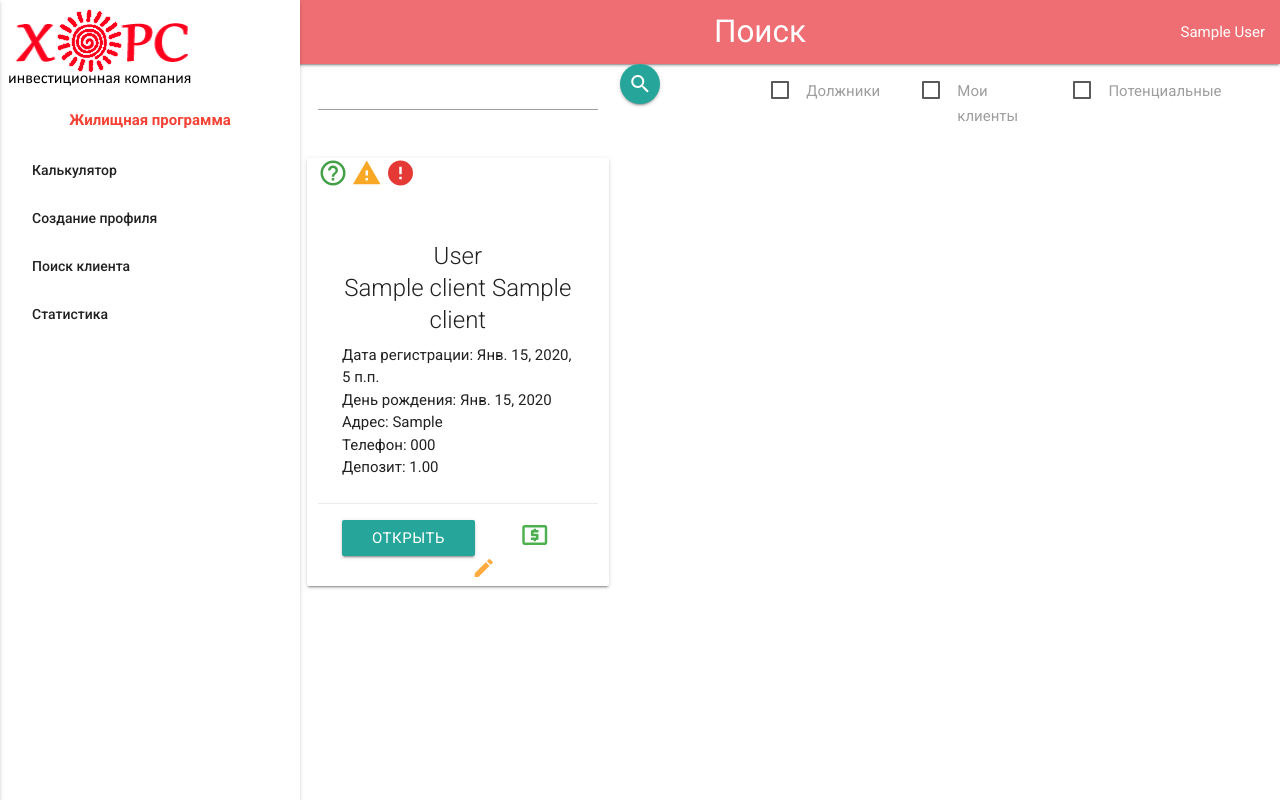
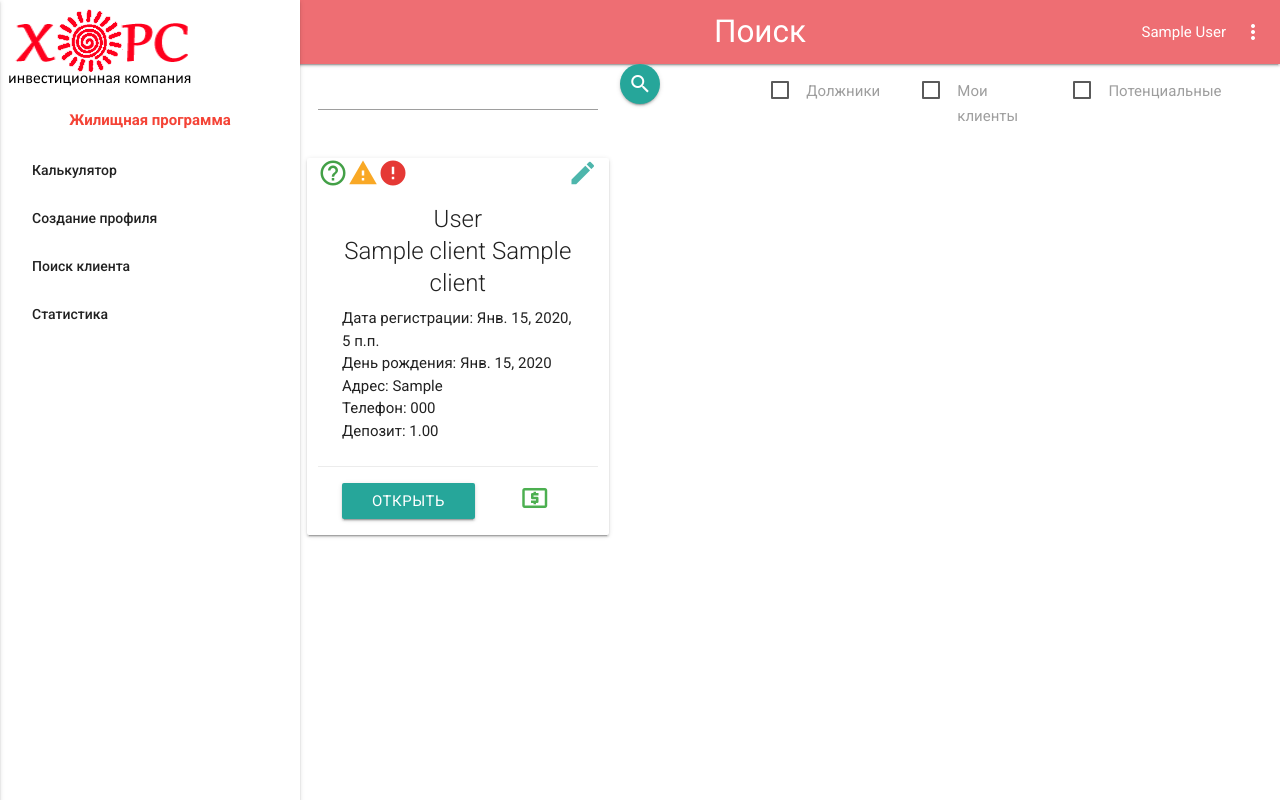
Before and after one commit to pinballwizard/horse, a Django app: page /search in a window 1280 px wide. Run offline with Django 3.2, Linux system fonts and the light colour scheme; a user stored in the database is signed in; tables that the repository leaves empty hold one stand-in row (values such as "Sample post"); some libraries are stand-ins or nearby versions.

Commit message:
fix search icons place

```diff
--- a/flatlease/static/flatlease/script/main.js
+++ b/flatlease/static/flatlease/script/main.js
@@ -55,4 +55,5 @@ $( document ).ready(function(){
         selectYears: 1000 // Creates a dropdown of number years to control year
     });
     $('select').material_select();
+    $(".dropdown-button").dropdown();
 });
--- a/flatlease/templates/flatlease/calculator.html
+++ b/flatlease/templates/flatlease/calculator.html
@@ -43,7 +43,7 @@
                     <a class="btn waves-effect waves-light white-text" href="{% url 'calculator' %}">
                         Сбросить
                     </a>
-                    <a class="btn-flat waves-effect waves-light right black-text" href="{% url 'addition' %}">
+                    <a class="btn-flat right teal-text" href="{% url 'addition' %}">
                         Перейти к оформлению
                     </a>
                 </div>
--- a/flatlease/templates/flatlease/search.html
+++ b/flatlease/templates/flatlease/search.html
@@ -43,14 +43,17 @@
     <div class="row">
         {% for client in clients %}
             <div class="card col s12 m6 l4">
+                <a class="tooltipped right teal-text text-lighten-2 top-icon" data-position="bottom" data-delay="50" data-tooltip="Редактировать профиль" href="{% url 'update_id' client.id %}">
+                    <i class="material-icons small" id="edit_{{ client.id }}">mode_edit</i>
+                </a>
             <!-- Задолженности и потенциальность-->
-                <a class="tooltipped potential green-text text-darken-1" data-position="bottom" data-delay="50" data-tooltip="Потенциальный клиент">
+                <a class="tooltipped potential green-text text-darken-1 left top-icon" data-position="bottom" data-delay="50" data-tooltip="Потенциальный клиент">
                     <i class="material-icons small">help_outline</i>
                 </a>
-                <a class="tooltipped warning yellow-text text-darken-3" data-position="bottom" data-delay="50" data-tooltip="Задолженность за 1 месяц">
+                <a class="tooltipped warning yellow-text text-darken-3 left top-icon" data-position="bottom" data-delay="50" data-tooltip="Задолженность за 1 месяц">
                     <i class="material-icons small">warning</i>
                 </a>
-                <a class="tooltipped debtor red-text text-darken-1" data-position="bottom" data-delay="50" data-tooltip="Задолженность за 2 или более месяцев">
+                <a class="tooltipped debtor red-text text-darken-1 left top-icon" data-position="bottom" data-delay="50" data-tooltip="Задолженность за 2 или более месяцев">
                     <i class="material-icons small">error</i>
                 </a>
                 <div class="card-content">
@@ -69,9 +72,6 @@
                     <a class="tooltipped green-text right" data-position="bottom" data-delay="50" data-tooltip="Добавить платеж" href="{% url 'client_page' client.id %}#payments">
                         <i class="material-icons small" id="payment_{{ client.id }}">local_atm</i>
                     </a>
-                    <a class="tooltipped right" data-position="bottom" data-delay="50" data-tooltip="Редактировать профиль" href="{% url 'update_id' client.id %}">
-                        <i class="material-icons" id="edit_{{ client.id }}">mode_edit</i>
-                    </a>
                 </div>
             </div>
         {% endfor %}
--- a/flatlease/templates/flatlease/template.html
+++ b/flatlease/templates/flatlease/template.html
@@ -21,7 +21,13 @@
                 <ul class="right" for="menu-lower-right">
                     <li>
                         {% if user.is_authenticated %}
-                            <a class="tooltipped" data-position="bottom" data-delay="50" data-tooltip="Пользователь" href="admin/">
+                            <ul id="dropdown-log" class="dropdown-content">
+                                <li><a href="{% url 'admin' %}">Администрирование</a></li>
+                                <li class="divider"></li>
+                                <li><a href="{% url 'login' %}">Выйти</a></li>
+                            </ul>
+                            <a class="tooltipped dropdown-button" href="#!" data-activates="dropdown-log" data-position="bottom" data-delay="50" data-tooltip="Пользователь" href="admin/">
+                                <i class="material-icons right">more_vert</i>
                                 {% if user.last_name or user.first_name %}
                                     {{ user.first_name }} {{ user.last_name }}
                                 {% else %}
```
Also changed, not shown: flatlease/static/flatlease/style/main.css (+5 -6 lines).
